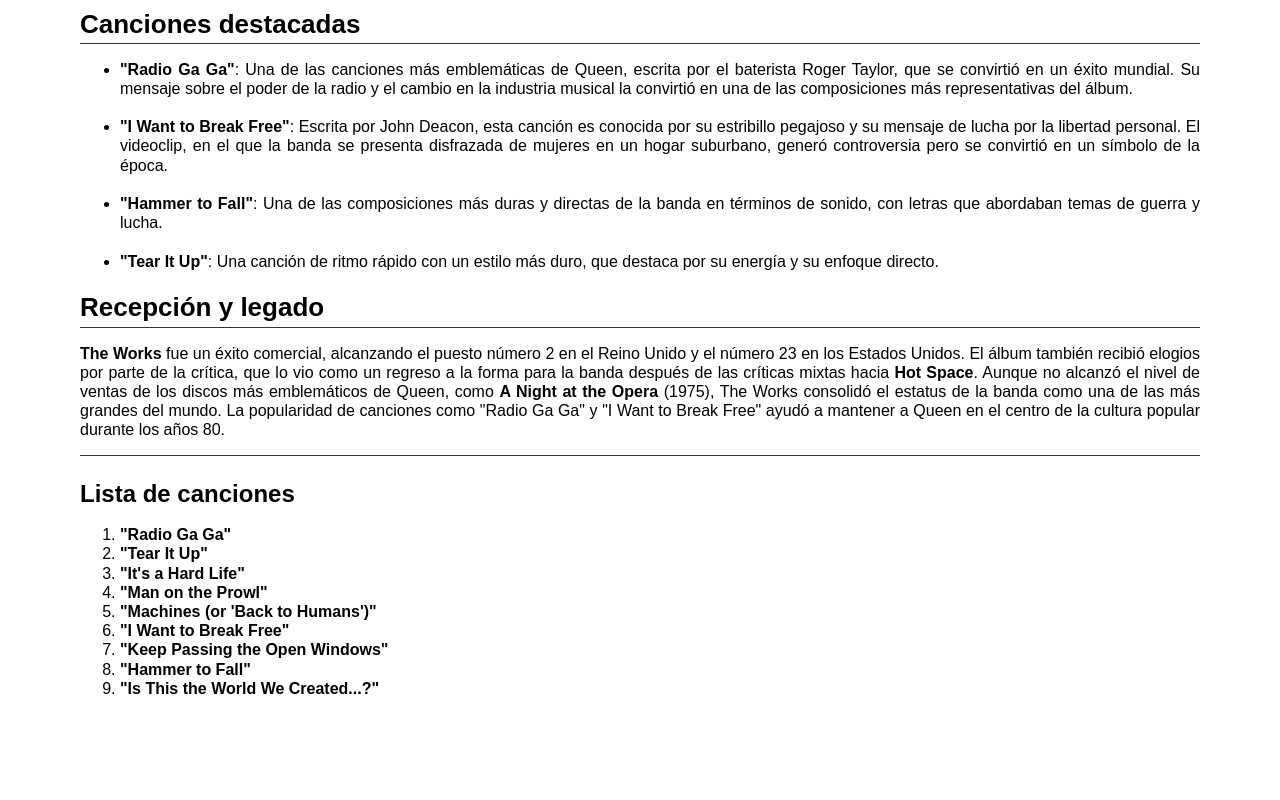
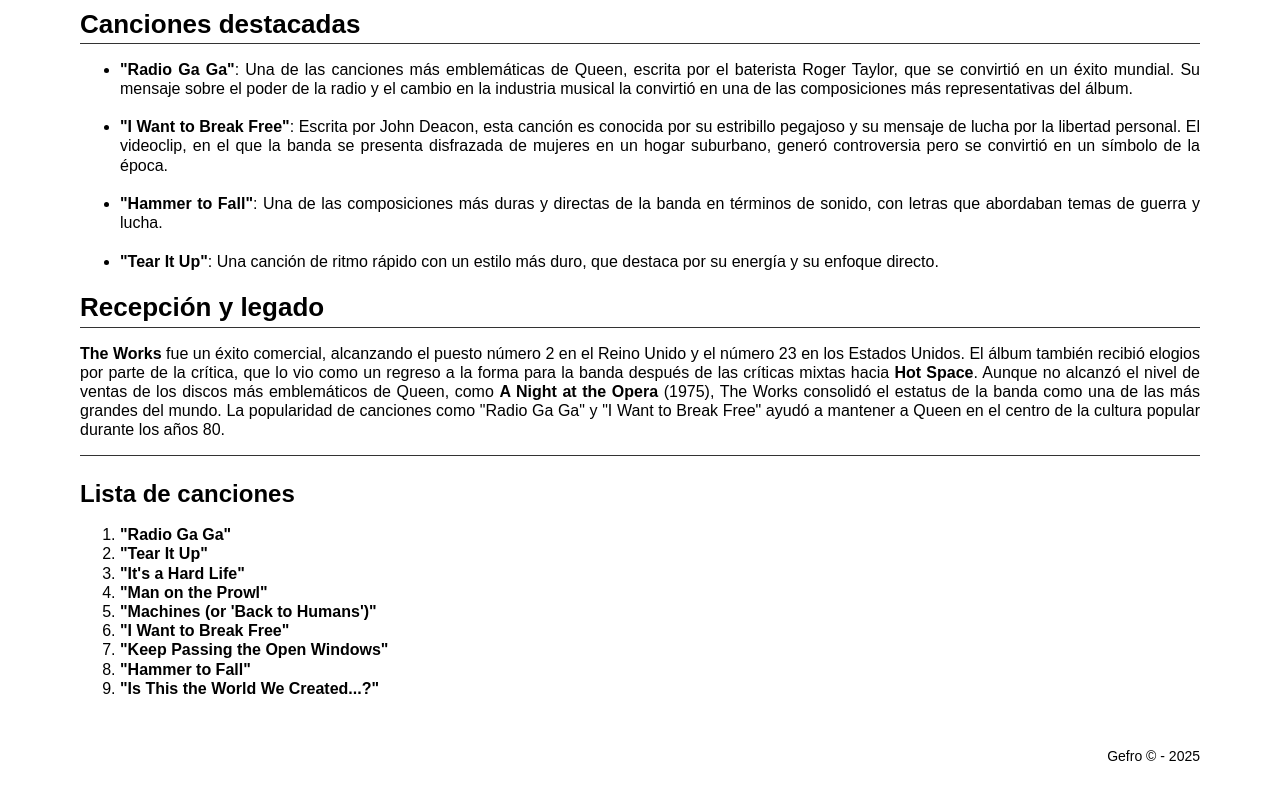
Before and after one commit to iceman08/the-works-page, a plain HTML site: page index.html in a window 1280 px wide. Shown: the part 773-1573 px from the top of the page. Before the commit the page ends 1551 px from the top, so only its background shows below. Drawn offline with Linux system fonts and the light colour scheme; a web font is replaced by a local one.

Commit message:
Creditos

```diff
--- a/css/text.css
+++ b/css/text.css
@@ -14,3 +14,7 @@
     font-size: 16px;
     font-weight: 500;
 }
+.text-body2{
+    font-size: 14px;
+    font-weight: 300;
+}
--- a/index.html
+++ b/index.html
@@ -99,5 +99,8 @@
             <span class="fw-demibold">"Is This the World We Created...?"</span>
         </li>
     </ol>
+    <p class="text-body2" style="text-align: right;">
+        <br><br>Gefro © - 2025
+    </p>
 </body>
 </html>
```
